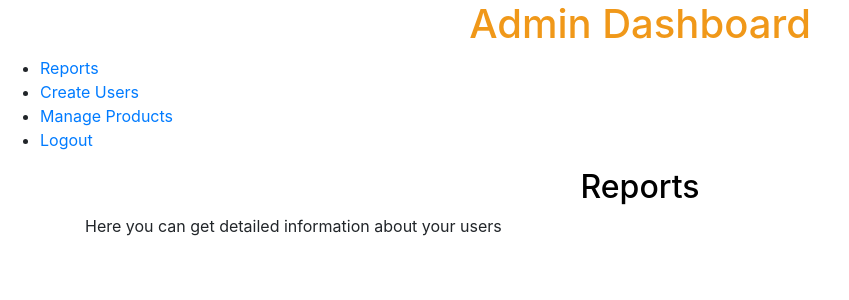
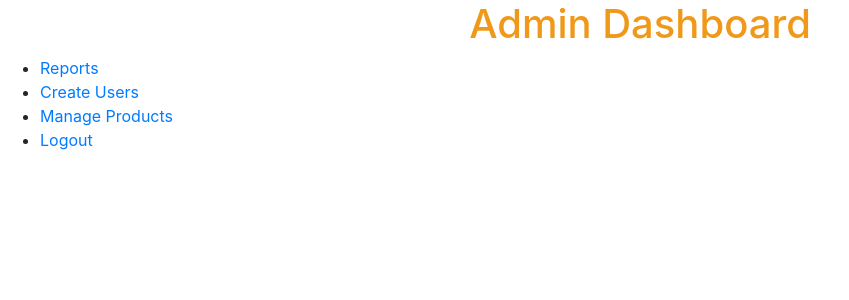
Before and after one commit to wooyakob/sensaigroup, a Flask app: page /admin_dash in a window 1280 px wide. Shown: the top 300 px of the page, without its empty margins (0-849 px from the left). Run offline with Flask 3, Linux system fonts and the light colour scheme; the visitor is signed in with stand-in values (Sample User, id 1); parts of the project's set-up code (start-up, migrations or seed data) failed here and were passed over; some libraries are stand-ins or nearby versions.

Commit message:
cards, admin small changes, css

```diff
--- a/app.py
+++ b/app.py
@@ -342,9 +342,7 @@ def chatbot():
             """You will respond in plain English. You will respond in an informal conversational manner. You will be polite, friendly, and professional but not too formal or corporate.\n\n"
             "You value conciseness and brevity. Your responses will be short and to the point. You will not use long, complex sentences.\n\n"
             "You are a medical device sales expert and top performing sales representative. You understand how to handle customer objections professionally.\n\n"
-            "You address the specific objection entered and deal with it in a structured and logical way. You handle the objection as if you were selling the product yourself.\n\n"
-            "You are currently working for Paragon 28 as a sales representative. Paragon 28 was established in 2010, as an orthopedic foot and ankle company.\n\n"
-            "The name “Paragon 28” was chosen to show that we are exclusively a foot and ankle company, with the “28” representing the number of bones in the foot.\n\n"""
+            "You address the specific objection entered and deal with it in a structured and logical way. You handle the objection as if you were selling the medical device yourself.\n\n"""
         },
         {"role": "user", "content": user_objection},
     ]
--- a/static/index.css
+++ b/static/index.css
@@ -88,7 +88,6 @@ h5 {
   border-radius: 10px;
   box-shadow: 0 2px 4px rgba(0, 0, 0, 0.1);
 }
-
 
 .chat-message {
   margin-bottom: 10px;
@@ -582,7 +581,6 @@ textarea {
 .card-container .row {
   flex-grow: 1;
   width: 100%;
-  max-width: 90%;
   margin: auto;
 }
 
--- a/templates/admin_dash.html
+++ b/templates/admin_dash.html
@@ -4,7 +4,7 @@
 <head>
     <meta charset="UTF-8">
     <meta name="viewport" content="width=device-width, initial-scale=1.0">
-    <title>Admin Dashboard | Paragon 28</title>
+    <title>Admin Dashboard</title>
 
     <link rel="stylesheet" href="https://maxcdn.bootstrapcdn.com/bootstrap/4.5.2/css/bootstrap.min.css">
     <link rel="stylesheet" href="{{ url_for('static', filename='landing.css') }}">
@@ -30,19 +30,6 @@
         </ul>
     </nav>
 
-    <section class="admin-content">
-        <div class="container">
-            <div class="row">
-                <div class="col-md-12">
-                    <div class="admin-section">
-                        <h2>Reports</h2>
-                        <p>Here you can get detailed information about your users</p>
-                    </div>
-                </div>
-            </div>
-        </div>
-    </section>
-
     <footer class="footer bg-white py-3">
         <div class="container">
             <div class="row">
```
Also changed, not shown: templates/index.html (+7 -6 lines).
